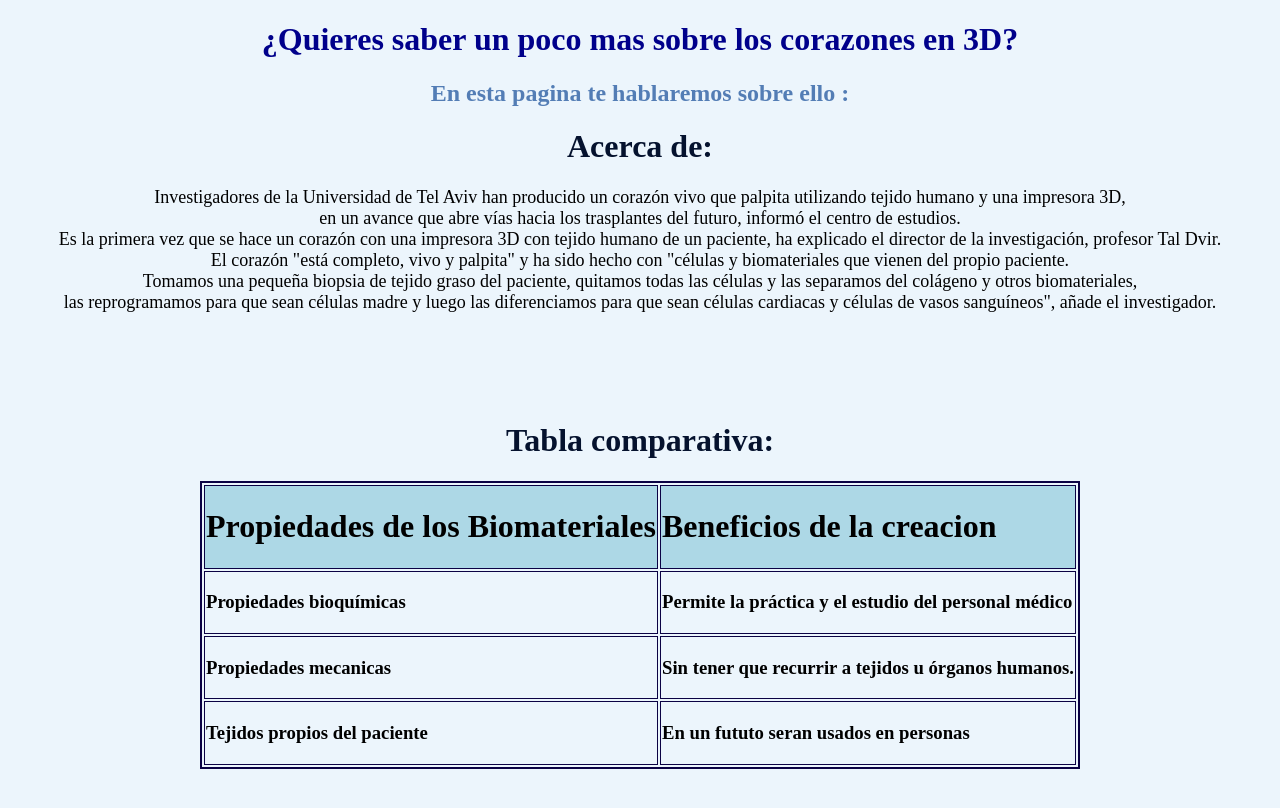
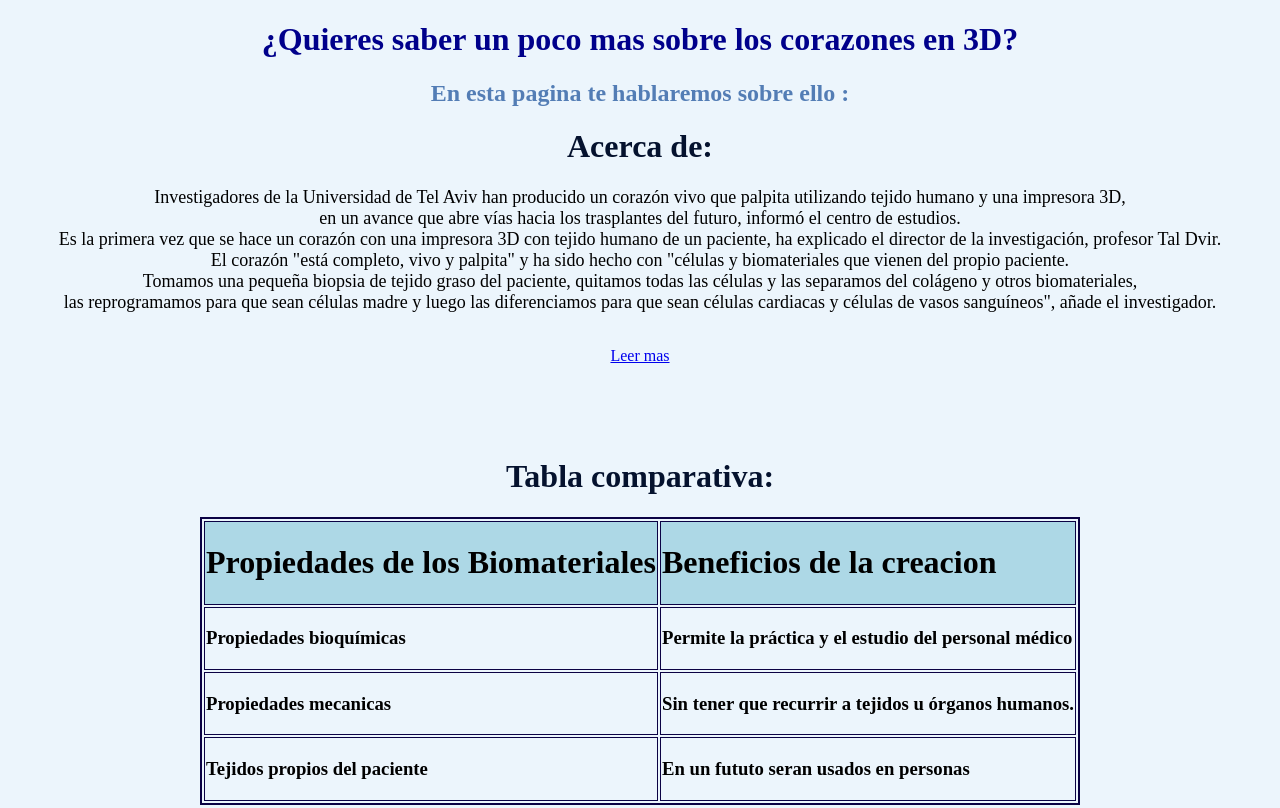
Before and after one commit to char081/comosubirunapagina, a plain HTML site: page frame3.html in a window 1280 px wide. Shown: the top 808 px of the page. Drawn offline with Linux system fonts and the light colour scheme.

Commit message:
Update frame3.html

```diff
--- a/frame3.html
+++ b/frame3.html
@@ -61,7 +61,8 @@
             las reprogramamos para que sean células madre y luego las diferenciamos para que sean células cardiacas y células de vasos sanguíneos", añade el investigador.<br>
             </FONT></p>
 
-
+<br>
+    <center><a href="https://www.larepublica.co/salud-ejecutiva/corazones-impresos-en-3d-pueden-ser-de-ayuda-en-reemplazos-de-valvulas-cardiacas-3552416">Leer mas</a></center>
 
             <br>
             <br>
```
